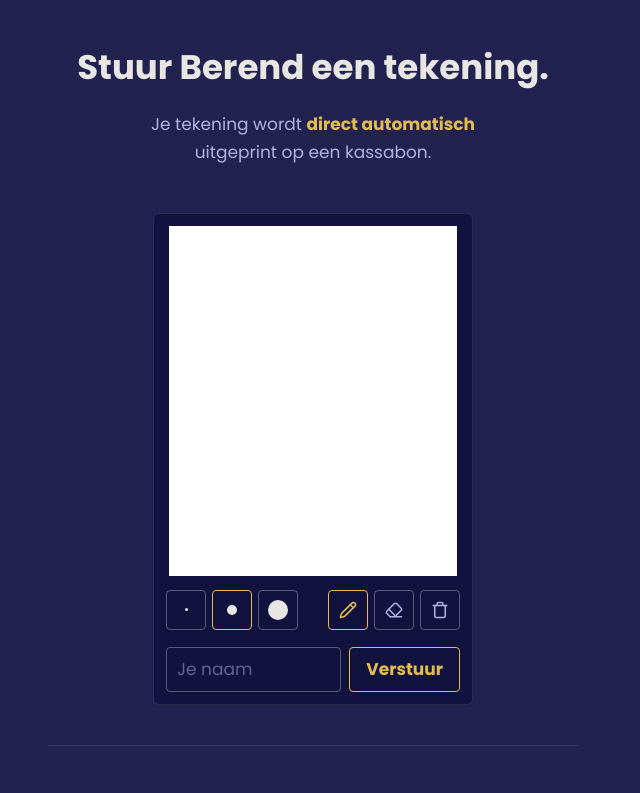
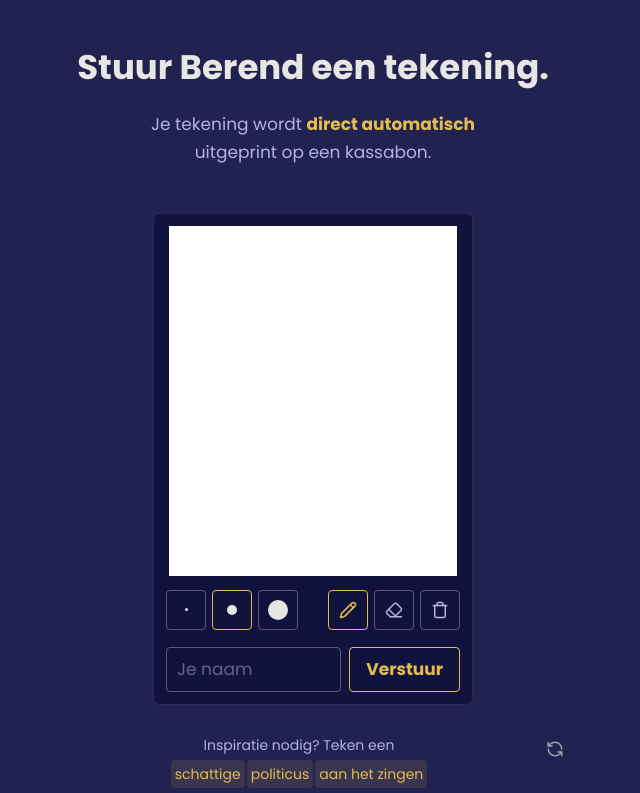
Before and after one commit to Berenddeperend/stuur-berend-een-tekening, a Nuxt app: page / in a window 1280 px wide. Shown: the top 793 px of the page, without its empty margins (327-967 px from the left). Built offline with nearby package versions, Linux system fonts and the light colour scheme; no server answers.

Commit message:
Progress

```diff
--- a/app/components/InspirationGenerator.vue
+++ b/app/components/InspirationGenerator.vue
@@ -13,7 +13,7 @@ const randomize = () => {
     "grote kleine schattige sterke dronken sexy onhandige gladde muzikale hongerige".split(" "),
   );
   subject.value = pickRandomFromArray(
-    "kip hamster hond kat pony acrobaat clown detective dokter bouwvakker muzikant cowboy politicus dino".split(
+    "kip hamster hond kat pony schildpad walvis acrobaat clown detective dokter bouwvakker muzikant cowboy politicus dino".split(
       " ",
     ),
   );
@@ -29,8 +29,8 @@ const randomize = () => {
     "op een skateboard",
     "in bad",
     "aan het zingen",
-    "aan aan het zeilen",
-    "aan aan het eten",
+    "aan het zeilen",
+    "aan het eten",
   ]);
 };
 
@@ -38,18 +38,68 @@ randomize();
 </script>
 
 <template>
-  <p>
-    Inspiratie nodig? Teken een <span class="block">{{ adj }}</span
-    >&#32; <span class="block">{{ subject }}</span> <span class="block">{{ doing }}</span
-    >.
-  </p>
-  <RefreshCcw @click="randomize" />
+  <div class="inspiration">
+    <button class="refresh" type="button" aria-label="Nieuwe inspiratie" @click="randomize">
+      <RefreshCcw :size="18" />
+    </button>
+    <p class="prompt">
+      Inspiratie nodig? Teken een <br />
+      <span class="word">{{ adj }}</span>
+      <span class="word">{{ subject }}</span>
+      <span class="word">{{ doing }}</span>
+    </p>
+  </div>
 </template>
 
 <style scoped>
-.block {
+.inspiration {
+  position: relative;
+  margin: 10px auto;
+  padding: 16px 44px 16px 16px;
+  border-radius: 6px;
+  text-align: center;
+  font-size: 14px;
+}
+
+.prompt {
+  margin: 0;
+  line-height: 2;
+  /* Reserve space so the card doesn't resize as the words change. */
+  min-height: 4em;
+}
+
+.word {
   display: inline-block;
-  padding: 2px;
-  border: 1px solid gray;
+  padding: 0px 4px;
+  margin: 1px;
+  border-radius: 4px;
+  background: rgba(226, 188, 78, 0.12);
+  color: #e2bc4e;
+  //font-weight: 600;
+  white-space: nowrap;
+}
+
+.refresh {
+  position: absolute;
+  top: 19px;
+  right: 8px;
+  display: inline-flex;
+  padding: 6px;
+  border: none;
+  border-radius: 6px;
+  background: transparent;
+  color: #9ca3af;
+  cursor: pointer;
+  transition:
+    color 0.2s,
+    transform 0.3s ease;
+}
+
+.refresh:hover {
+  color: #e2bc4e;
+}
+
+.refresh:active {
+  transform: rotate(-180deg);
 }
 </style>
--- a/app/pages/index.vue
+++ b/app/pages/index.vue
@@ -36,6 +36,7 @@ fetchPhotos();
       <Konva />
       <DrawingForm class="mt-4" />
     </div>
+    <InspirationGenerator />
 
     <hr />
 
```
Also changed, not shown: 1 other file (tests, documents, lock files or other folders).
